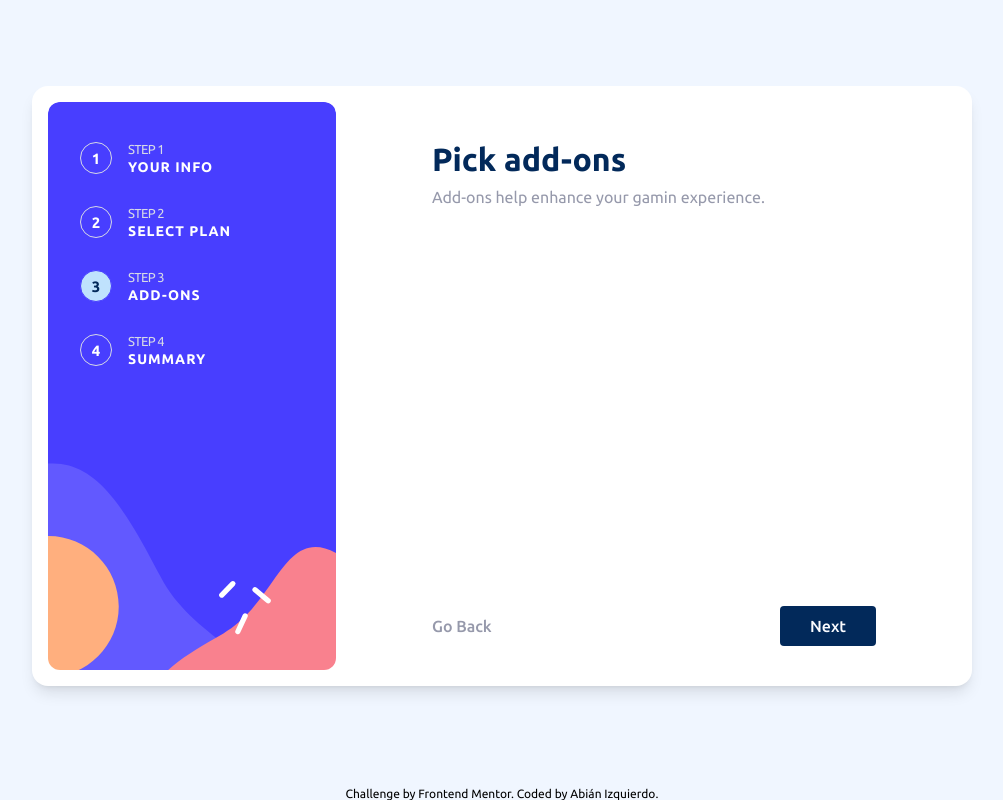
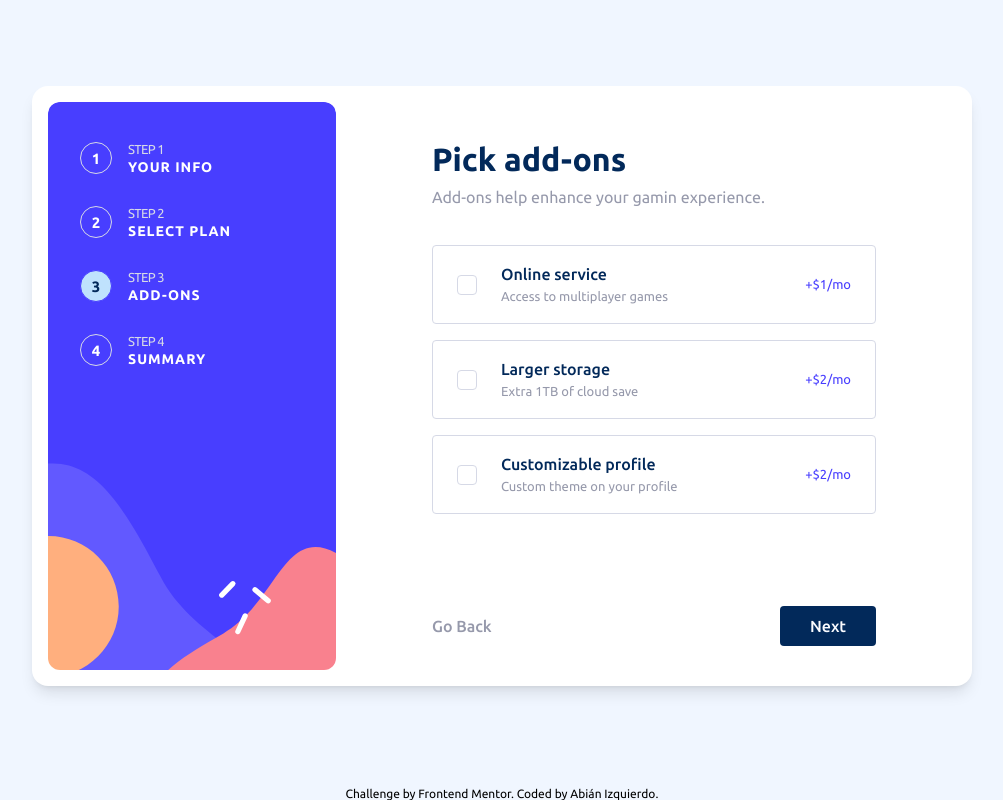
Before and after one commit to abizmo/multi-step-form, a React (Vite) app: page /add-ons in a window 1280 px wide. Shown: the whole page, without its empty margins (138-1141 px from the left). Built offline with nearby package versions, Linux system fonts and the light colour scheme.

Commit message:
feat(AddOnsPage): Show addOns

```diff
--- a/src/components/AddOn.tsx
+++ b/src/components/AddOn.tsx
@@ -1,11 +1,10 @@
-import React from 'react';
+/* eslint-disable react/jsx-props-no-spreading */
+import React, { ComponentProps } from 'react';
 
 type Billing = 'monthly' | 'yearly';
 
-interface Props {
-  id: string;
-  checked: boolean;
-  onChange: () => void;
+type InputProps = ComponentProps<'input'>;
+interface Props extends Omit<InputProps, 'type' | 'className'> {
   title: string;
   description: string;
   price?: number;
@@ -20,11 +19,11 @@ const BILLING = {
 function AddOn({
   id,
   checked,
-  onChange,
   title,
   description,
   price = 0,
   billing = 'monthly',
+  ...props
 }: Props) {
   return (
     <label
@@ -38,8 +37,8 @@ function AddOn({
           type='checkbox'
           id={id}
           className='sr-only peer'
-          onChange={onChange}
           checked={checked}
+          {...props}
         />
         <span className='block h-5 w-5 border border-light-gray rounded peer-checked:bg-purplish-blue peer-checked:border-purplish-blue peer-checked:bg-[url("/images/icon-checkmark.svg")] peer-checked:bg-no-repeat peer-checked:bg-center' />
       </div>
--- a/src/pages/AddOns.tsx
+++ b/src/pages/AddOns.tsx
@@ -1,18 +1,89 @@
-import React from 'react';
+import React, { useState } from 'react';
+import AddOn from '../components/AddOn';
 
 import Paragraph from '../components/Paragraph';
+import { Billing } from '../components/Plan';
 import Title from '../components/Title';
 import Footer from '../layout/Footer';
 
+type Price = {
+  [key in Billing]: number;
+};
+
+type AddOnType = {
+  id: string;
+  title: string;
+  description: string;
+  price: Price;
+};
+
+const ADDONS: AddOnType[] = [
+  {
+    id: 'online-service',
+    title: 'Online service',
+    description: 'Access to multiplayer games',
+    price: {
+      monthly: 1,
+      yearly: 10,
+    },
+  },
+  {
+    id: 'larger-storage',
+    title: 'Larger storage',
+    description: 'Extra 1TB of cloud save',
+    price: {
+      monthly: 2,
+      yearly: 20,
+    },
+  },
+  {
+    id: 'custom-profile',
+    title: 'Customizable profile',
+    description: 'Custom theme on your profile',
+    price: {
+      monthly: 2,
+      yearly: 20,
+    },
+  },
+];
+
 function AddOns() {
+  const [addOns, setAddOns] = useState<string[]>([]);
+  // TODO: come from App state
+  const billing = 'monthly';
+
+  const isAddOnSelected = (addOn: string) => addOns.includes(addOn);
+  const toggleAddOn = (addOn: string) =>
+    isAddOnSelected(addOn)
+      ? setAddOns(addOns.filter((a) => a !== addOn))
+      : setAddOns([...addOns, addOn]);
+
   return (
-    <>
+    <div className='grid gap-5 lg:gap-9'>
       <div>
         <Title>Pick add-ons</Title>
         <Paragraph>Add-ons help enhance your gamin experience.</Paragraph>
       </div>
+      <ul>
+        {ADDONS.map(({ id, title, description, price }) => (
+          <li
+            key={id}
+            className='[&:not(:last-child)]:mb-3 [&:not(:last-child)]:lg:mb-4'
+          >
+            <AddOn
+              id={id}
+              title={title}
+              description={description}
+              price={price[billing]}
+              checked={isAddOnSelected(id)}
+              onChange={() => toggleAddOn(id)}
+              billing={billing}
+            />
+          </li>
+        ))}
+      </ul>
       <Footer next='/summary' back />
-    </>
+    </div>
   );
 }
 
```
